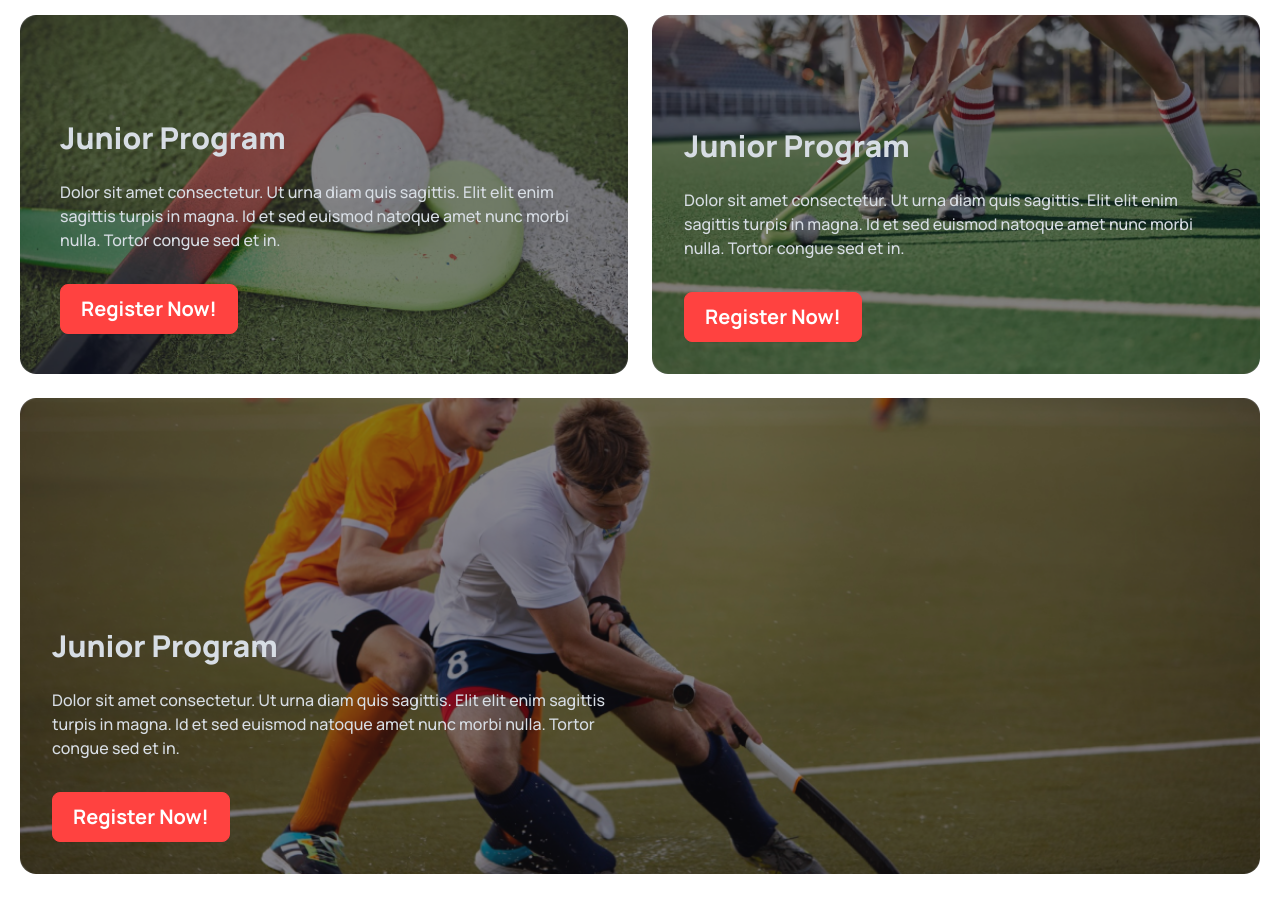
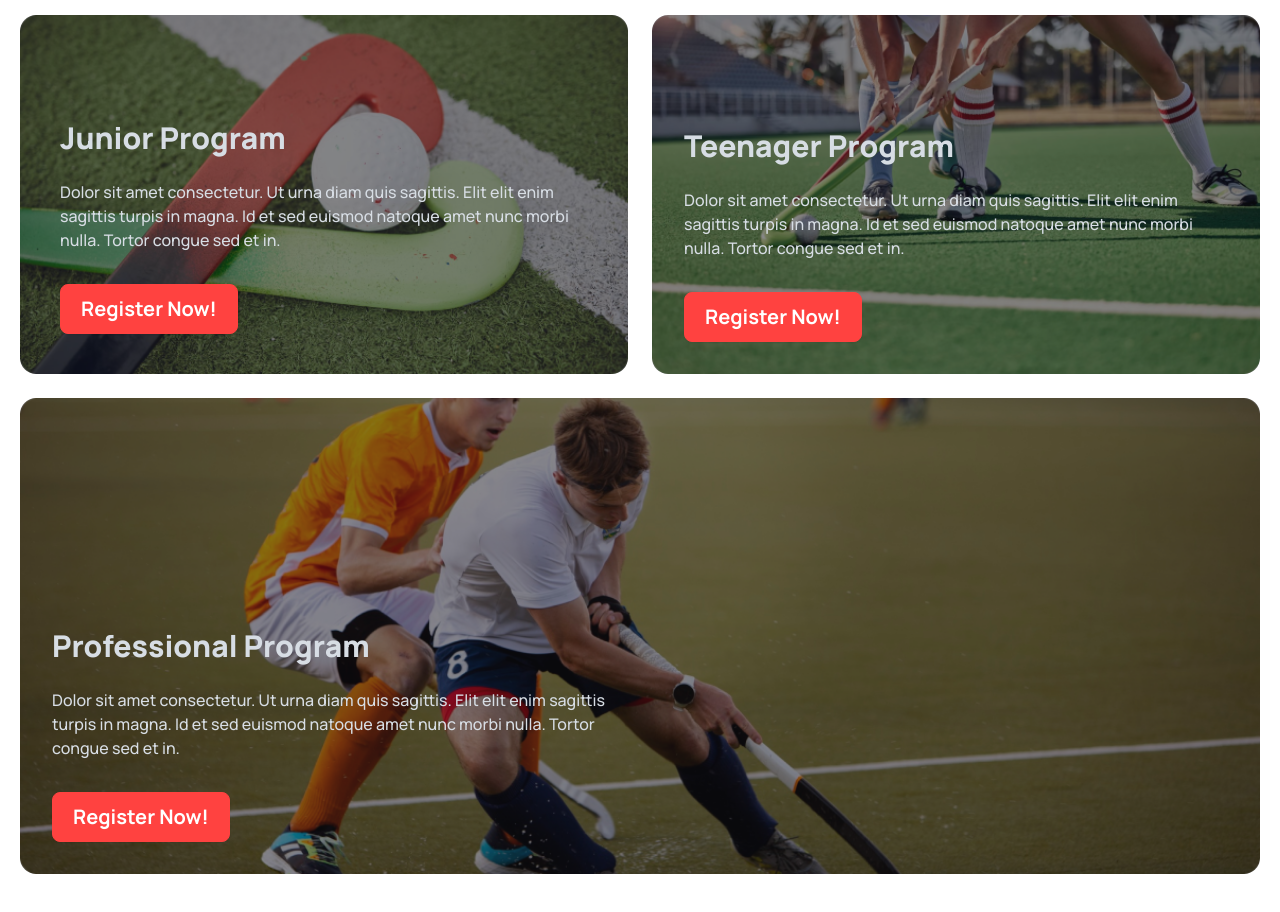
Before and after one commit to yasin-arft/B9A3-Hockeys, a plain HTML site: page index.html in a window 1280 px wide. Shown: the part 1680-2592 px from the top of the page. Drawn offline with nearby package versions, Linux system fonts and the light colour scheme.

Commit message:
program section card heading updated

```diff
--- a/index.html
+++ b/index.html
@@ -298,7 +298,7 @@
         <div class="card image-full rounded-2xl">
           <figure><img src="./images/program2.png" alt="Program image" class="w-full" /></figure>
           <div class="card-body justify-end">
-            <h2 class="text-3xl font-extrabold card-title">Junior Program</h2>
+            <h2 class="text-3xl font-extrabold card-title">Teenager Program</h2>
             <p class="mt-4 font-medium grow-0">
               Dolor sit amet consectetur. Ut urna diam quis sagittis. Elit elit enim sagittis turpis in magna. Id et sed
               euismod natoque amet nunc morbi nulla. Tortor congue sed et in.
@@ -314,7 +314,7 @@
         <div class="card image-full rounded-2xl md:col-span-2">
           <figure><img src="./images/program3.png" alt="Program image" class="w-full" /></figure>
           <div class="card-body justify-end">
-            <h2 class="text-3xl font-extrabold card-title">Junior Program</h2>
+            <h2 class="text-3xl font-extrabold card-title">Professional Program</h2>
             <p class="mt-4 font-medium grow-0 md:w-1/2">
               Dolor sit amet consectetur. Ut urna diam quis sagittis. Elit elit enim sagittis turpis in magna. Id et sed
               euismod natoque amet nunc morbi nulla. Tortor congue sed et in.
```
